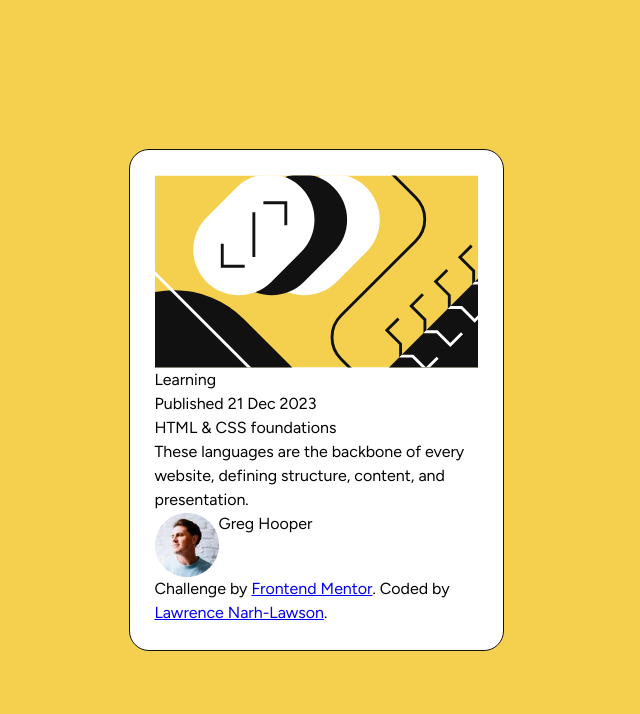
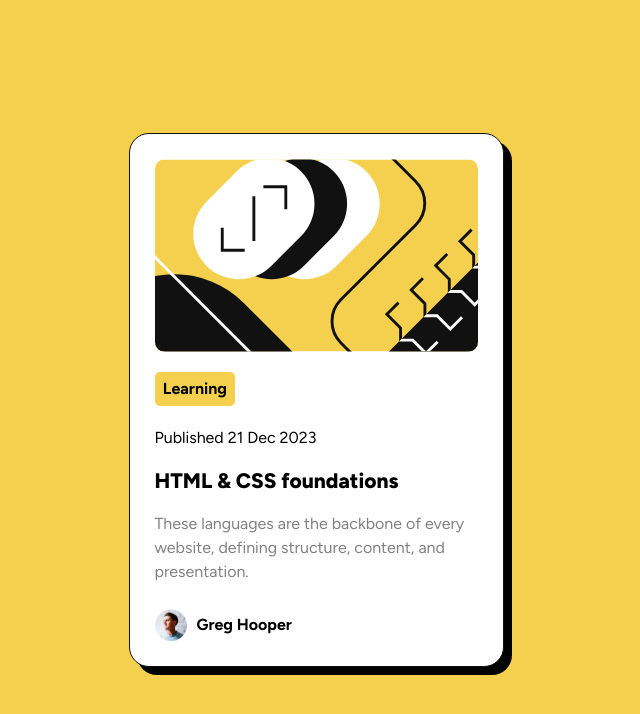
Before and after one commit to lawlawson/blog-preview-card, a plain HTML site: page index.html in a window 1280 px wide. Shown: the whole page, without its empty margins (324-964 px from the left). Drawn offline with Linux system fonts and the light colour scheme.

Commit message:
added box shadow and final touches

```diff
--- a/index.html
+++ b/index.html
@@ -23,26 +23,26 @@
     <div class="container">
       <div class="content">
         <div class="header">
-          <img src="/assets/images/illustration-article.svg" alt="" />
+          <img
+            class="main-image"
+            src="/assets/images/illustration-article.svg"
+            alt="" />
         </div>
         <div>
-          <p>Learning</p>
-          <p>Published 21 Dec 2023</p>
-          <p>HTML & CSS foundations</p>
-          <p>
+          <p class="learning-text">Learning</p>
+          <p class="published-text">Published 21 Dec 2023</p>
+          <h1 class="title">HTML & CSS foundations</h1>
+          <p class="paragraph-text">
             These languages are the backbone of every website, defining
             structure, content, and presentation.
           </p>
         </div>
         <div class="author">
-          <img src="/assets/images/image-avatar.webp" alt="" />
+          <img
+            class="author-image"
+            src="/assets/images/image-avatar.webp"
+            alt="" />
           <p>Greg Hooper</p>
-        </div>
-        <div class="attribution">
-          Challenge by
-          <a href="https://www.frontendmentor.io?ref=challenge" target="_blank"
-            >Frontend Mentor</a
-          >. Coded by <a href="#">Lawrence Narh-Lawson</a>.
         </div>
       </div>
     </div>
--- a/style.css
+++ b/style.css
@@ -27,12 +27,54 @@ body {
   border-radius: 20px;
   padding: 25px;
   width: 375px;
+  box-shadow: 8px 8px;
 }
 
 .content {
   margin: 0 auto;
 }
 
+.main-image {
+  border-radius: 10px;
+  margin-bottom: 20px;
+}
+
+.learning-text {
+  background-color: var(--clr-primary);
+  padding: 5px;
+  width: 25%;
+  border-radius: 5px;
+  text-align: center;
+  font-weight: bold;
+  margin-bottom: 20px;
+}
+
+.published-text {
+}
+
+.title {
+  font-size: 21px;
+  font-weight: 800;
+  margin: 15px 0;
+}
+
+.paragraph-text {
+  color: var(--clr-grey);
+  margin-bottom: 25px;
+}
+
 .author {
   display: flex;
 }
+
+.author-image {
+  height: 32px;
+  width: 32px;
+}
+
+.author p {
+  display: flex;
+  font-weight: bold;
+  margin-left: 10px;
+  align-items: center;
+}
```
